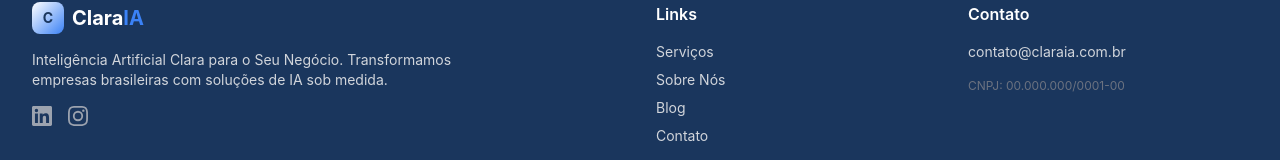
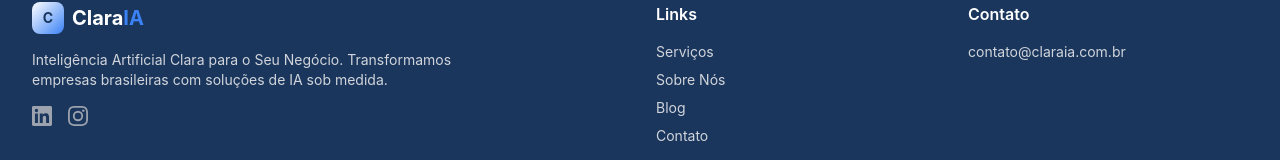
Before and after one commit to bBlazewavE/claraia, a Next.js app: page / in a window 1280 px wide. Shown: the part 3240-3400 px from the top of the page. Built offline with nearby package versions, Linux system fonts and the light colour scheme.

Commit message:
Remove placeholder CNPJ from footer

```diff
--- a/src/components/Footer.tsx
+++ b/src/components/Footer.tsx
@@ -42,7 +42,7 @@ export default function Footer() {
             <h3 className="font-semibold mb-4">Contato</h3>
             <ul className="space-y-2 text-sm text-gray-300">
               <li>contato@claraia.com.br</li>
-              <li className="text-xs text-gray-500 pt-2">CNPJ: 00.000.000/0001-00</li>
+              {/* CNPJ: add when registered */}
             </ul>
           </div>
         </div>
```
